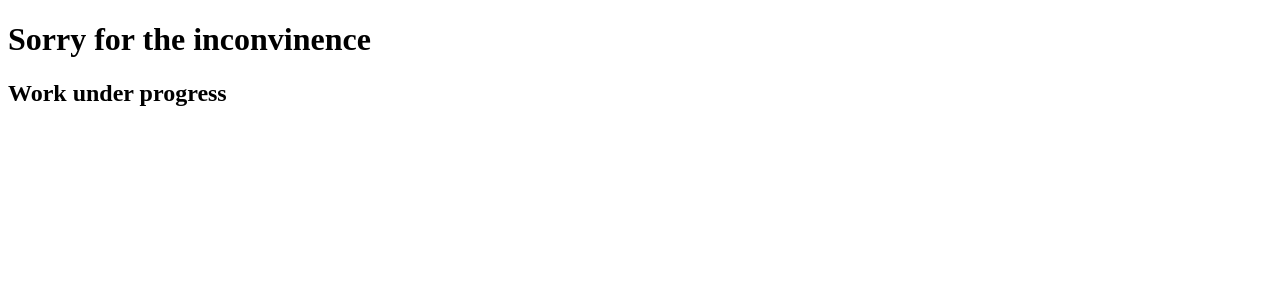
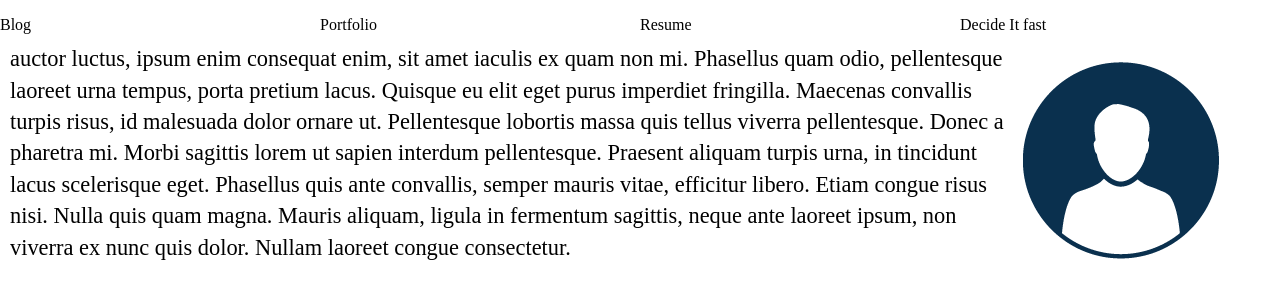
Before and after one commit to Adarshkumar370/Adarshkumar370.github.io, a plain HTML site: page index.html in a window 1280 px wide. Shown: the top 298 px of the page. Drawn offline with Linux system fonts and the light colour scheme.

Commit message:
Add files via upload

```diff
--- a/css/style.css
+++ b/css/style.css
@@ -1,9 +1,52 @@
 *{
-margin:0;
-padding:0;
-box-sizing: border-box;
+    margin:0;
+    padding: 0;
+    box-sizing: border-box;
 }
-body {
-width:100%;
-height:100%;
+body{
+    background-color: black;
+    color: white;
+    height: 4000px;
+
+
 }
+.navBar {
+    display: grid;
+    height: 50px;
+    grid-template-columns: repeat(4,minmax(150px,1fr));
+    background-color: white;
+    color: black;
+    line-height: 50px;
+    position: fixed;
+    top:0;
+    width: 100%;
+}
+a{
+    text-decoration: none;
+    color: black;
+}
+p{
+    font-size: 1.4rem;
+    line-height: 1.4;
+}
+.content{
+    margin-top: 2px;
+    padding: 10px;
+    color:black;
+    background-color: white;
+    height: 2000px;
+}
+.aboutMe{
+    display:grid;
+    grid-template-columns: minmax(350px,6fr) minmax(250px,1fr);
+
+}
+.text{
+    margin: auto;
+
+}
+.image{
+    margin-top: auto;
+
+}
+.footer{}
--- a/index.html
+++ b/index.html
@@ -1,10 +1,37 @@
 <!DOCTYPE html>
 <html>
-<head>
-<title>Work in Progress</title>
-</head>
-<body>
-<h1>Sorry for the inconvinence </h1>
-<h2>Work under progress </h2>
-</body>
+    <head>
+        <link rel="stylesheet" type="text/css" href="css/style.css">
+
+    </head>
+    <body>
+        <div class="navBar">
+            <div><a href="#">Blog</a></div>
+            <div><a href="#">Portfolio</a></div>
+            <div><a href="#">Resume</a></div>
+            <div><a href="#">Decide It fast</a></div>
+        </div>
+        <div class="content">
+            <div class="aboutMe">
+                <div class="text"><p>Lorem ipsum dolor sit amet, consectetur adipiscing elit.
+                     Cras vitae dignissim ante.
+                      Nunc vestibulum, eros id auctor luctus, ipsum enim consequat enim, sit amet iaculis ex quam non mi.
+                       Phasellus quam odio, pellentesque laoreet urna tempus, porta pretium lacus.
+                        Quisque eu elit eget purus imperdiet fringilla.
+                         Maecenas convallis turpis risus, id malesuada dolor ornare ut.
+                     Pellentesque lobortis massa quis tellus viverra pellentesque.
+                     Donec a pharetra mi.
+                        Morbi sagittis lorem ut sapien interdum pellentesque.
+                         Praesent aliquam turpis urna, in tincidunt lacus scelerisque eget.
+                          Phasellus quis ante convallis, semper mauris vitae, efficitur libero.
+                           Etiam congue risus nisi. Nulla quis quam magna.
+                            Mauris aliquam, ligula in fermentum sagittis, neque ante laoreet ipsum, non viverra ex nunc quis dolor.
+                             Nullam laoreet congue consectetur.</p></div>
+                <div class="image"><img src="img/profile.png"></div>
+            </div>
+            <div></div>
+        </div>
+        <div class="footer"></div>
+        <script src="js/script.js"></script>
+    </body>
 </html>
--- /dev/null
+++ b/js/script.js
@@ -0,0 +1,11 @@
+window.onscroll = function() {scrollFunction()};
+
+function scrollFunction() {
+  if (document.body.scrollTop > 80 || document.documentElement.scrollTop > 80) {
+    document.getElementById("navbar").style.padding = "30px 10px";
+    document.getElementById("logo").style.fontSize = "25px";
+  } else {
+    document.getElementById("navbar").style.padding = "80px 10px";
+    document.getElementById("logo").style.fontSize = "35px";
+  }
+}
```
Also changed, not shown: img/profile.png (added).
